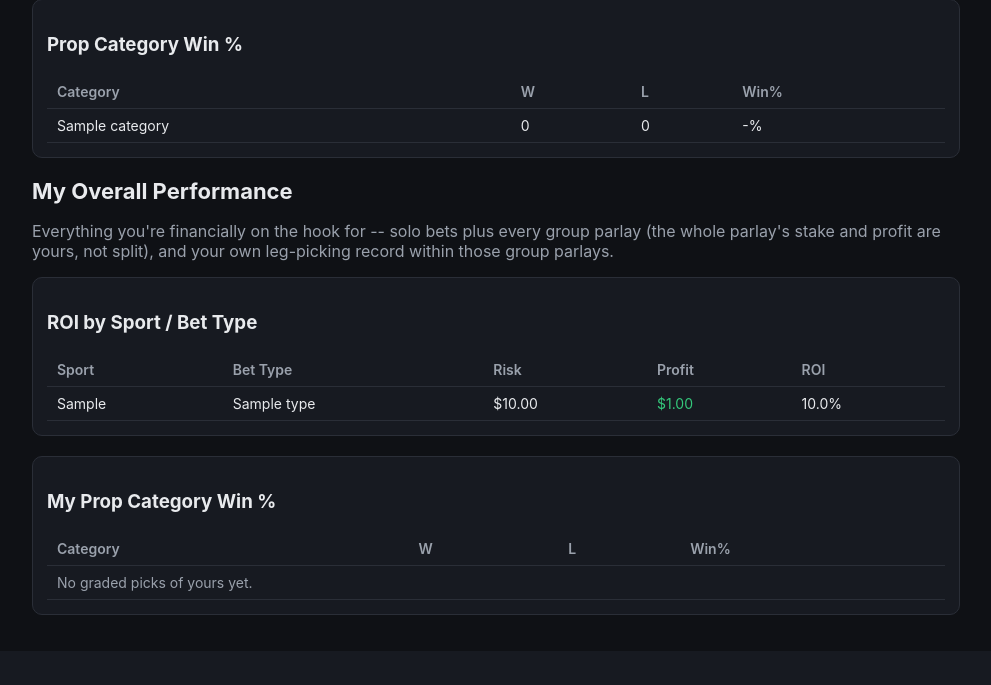
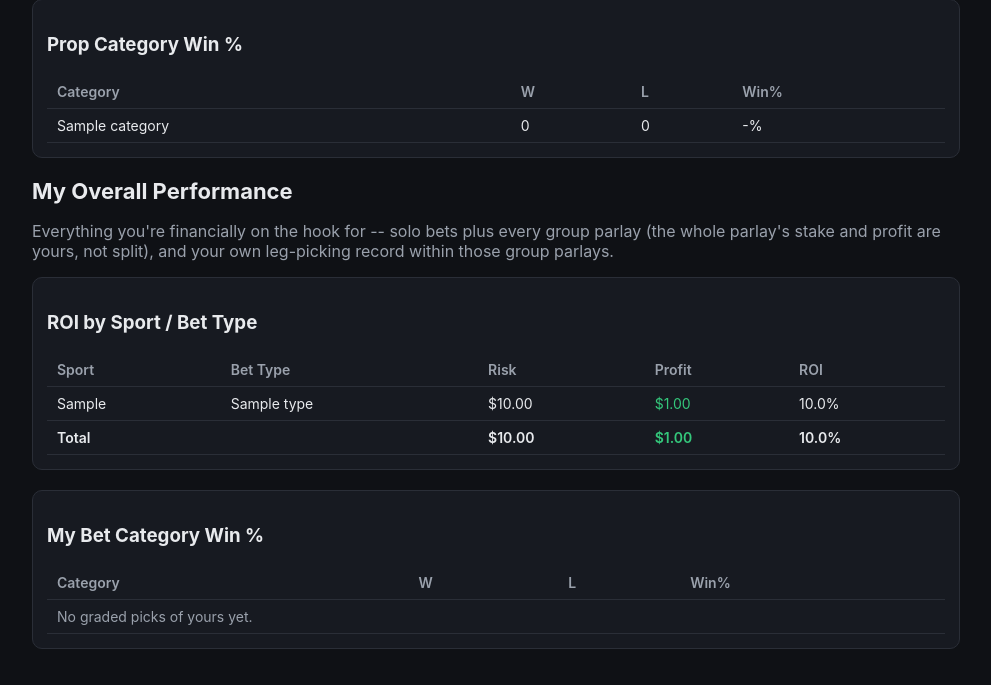
Before and after one commit to TiKilleen/gfdparlay, a Flask app: page / in a window 1280 px wide. Shown: the part 525-1210 px from the top of the page, without its empty margins (144-1135 px from the left). Before the commit the page ends 1140 px from the top, so only its background shows below. Run offline with Flask 3, Linux system fonts and the light colour scheme; tables that the repository leaves empty hold one stand-in row (values such as "Sample post").

Commit message:
Add ROI total row, rename category section to "My Bet Category Win %"
Total is computed from the already-fetched per-row figures (not a
separate SQL query) so it can't drift out of sync with them. Renamed
the category breakdown heading since categories aren't all props
(moneylines, spreads, totals, etc.).

Co-Authored-By: Claude Sonnet 5 <noreply@anthropic.com>

```diff
--- a/analytics.py
+++ b/analytics.py
@@ -157,6 +157,18 @@ def overall_roi_by_sport_and_type():
     return results
 
 
+def roi_total(rows):
+    """Sums the rows from overall_roi_by_sport_and_type() into one grand
+    total -- kept as a separate step rather than a SQL-side grand total so
+    the per-row and total figures can never drift out of sync with each
+    other.
+    """
+    total_risk = sum((row["risk"] for row in rows), Decimal(0))
+    total_profit = sum((row["profit"] for row in rows), Decimal(0))
+    roi = round(100 * total_profit / total_risk, 1) if total_risk else None
+    return {"risk": total_risk, "profit": total_profit, "roi": roi}
+
+
 def my_category_breakdown():
     """Prop-category win% for Tim's own leg picks specifically -- unlike
     category_breakdown(is_group_bet), this filters by bettor, not by
--- a/app.py
+++ b/app.py
@@ -100,6 +100,7 @@ def register_routes(app):
             .order_by(Bet.placed_date)
             .all()
         )
+        my_roi = analytics.overall_roi_by_sport_and_type()
         return render_template(
             "dashboard.html",
             pending_bets=pending_bets,
@@ -107,7 +108,8 @@ def register_routes(app):
             group_bettors=analytics.bettor_scoreboard(is_group_bet=True),
             group_categories=analytics.category_breakdown(is_group_bet=True),
             my_categories=analytics.my_category_breakdown(),
-            my_roi=analytics.overall_roi_by_sport_and_type(),
+            my_roi=my_roi,
+            my_roi_total=analytics.roi_total(my_roi),
         )
 
     @app.get("/bets")
--- a/templates/dashboard.html
+++ b/templates/dashboard.html
@@ -90,11 +90,19 @@
     {% else %}
     <tr><td colspan="5" style="color: var(--muted)">No graded bets yet.</td></tr>
     {% endfor %}
+    {% if my_roi %}
+    <tr style="font-weight:600">
+      <td colspan="2">Total</td>
+      <td>{{ my_roi_total.risk|money }}</td>
+      <td class="{{ 'win' if my_roi_total.profit > 0 else ('loss' if my_roi_total.profit < 0 else '') }}">{{ my_roi_total.profit|money }}</td>
+      <td>{{ my_roi_total.roi if my_roi_total.roi is not none else "-" }}%</td>
+    </tr>
+    {% endif %}
   </table>
 </div>
 
 <div class="panel">
-  <h3>My Prop Category Win %</h3>
+  <h3>My Bet Category Win %</h3>
   <table>
     <tr><th>Category</th><th>W</th><th>L</th><th>Win%</th></tr>
     {% for row in my_categories %}
```
